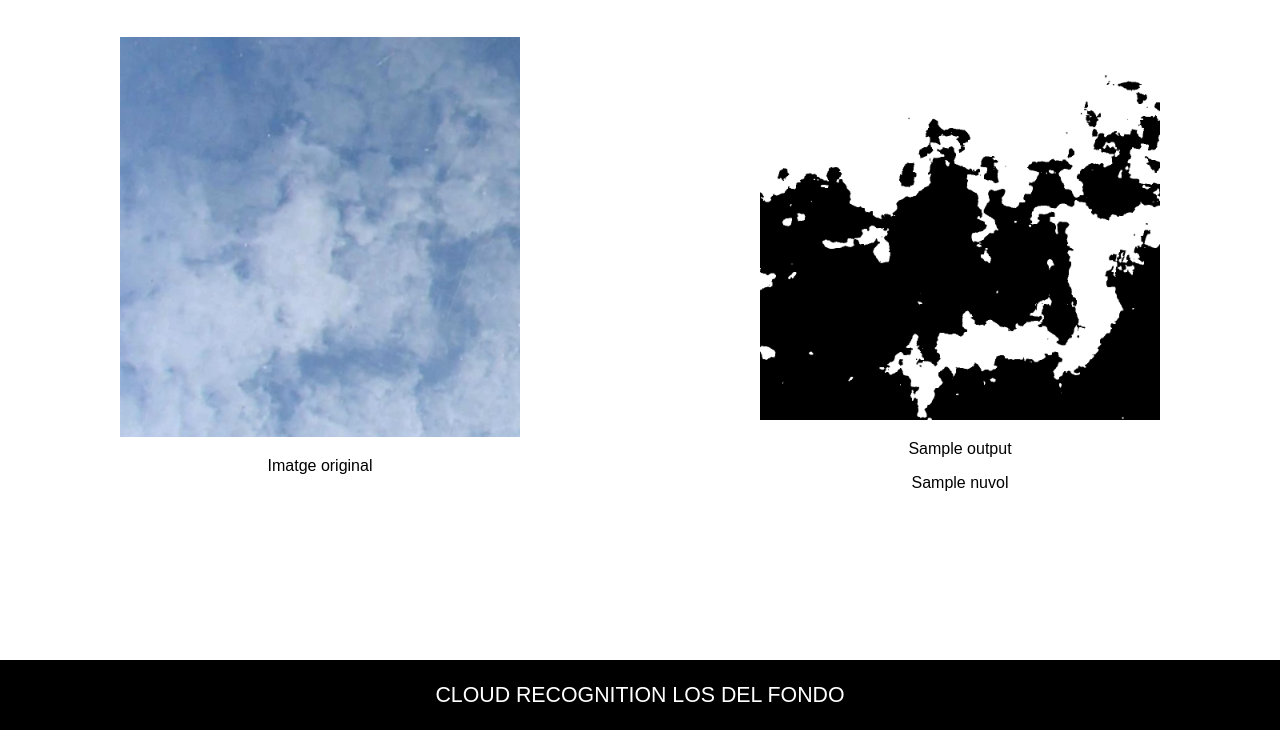
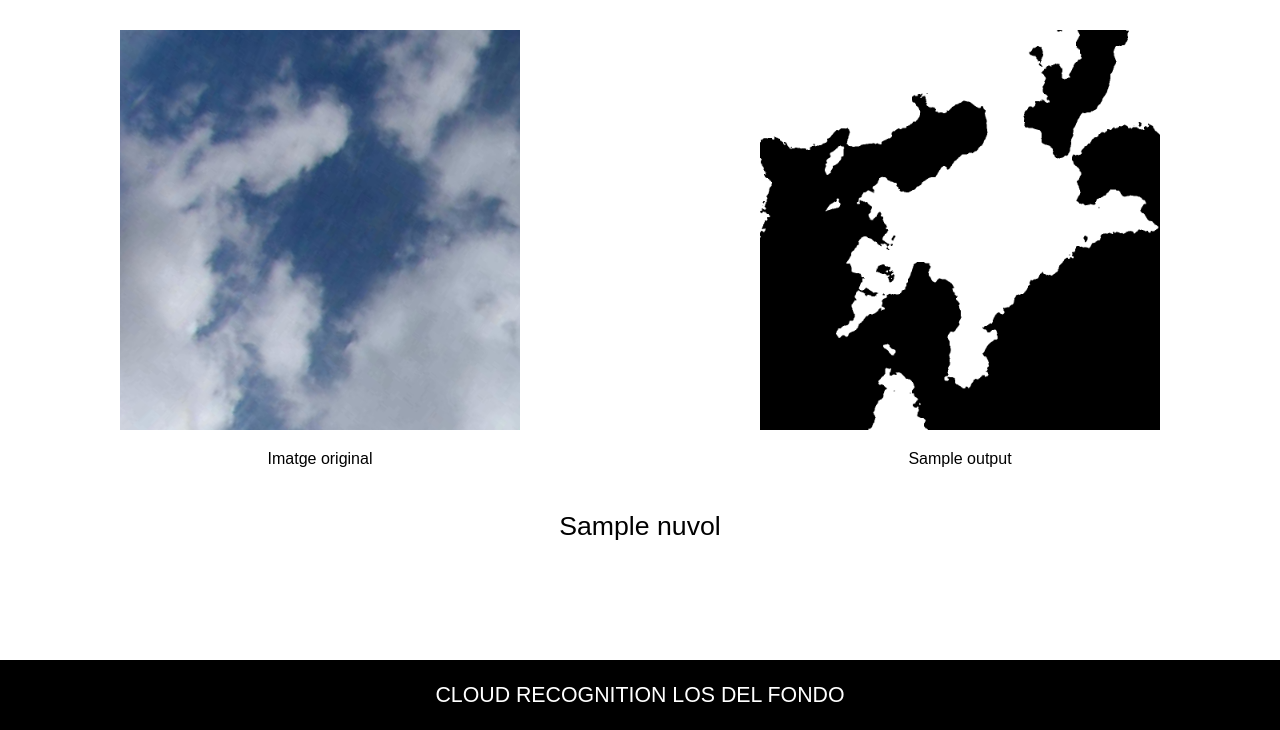
Before and after one commit to InesArrom/Cloud-Recognition, a Flask app: template templates/upload.html in a window 1280 px wide. Shown: the part 70-800 px from the top of the page. Run offline with Flask 2, Linux system fonts and the light colour scheme; the template is opened without the code that fills it: most values are stand-ins (such as "Sample title", 1, 10 or a date in 2020).

Commit message:
Pero yo voy a mi pa que hoy tú me la suelte

```diff
--- a/app.py
+++ b/app.py
@@ -6,6 +6,7 @@ import numpy as np
 import pandas as pd
 import cv2
 import math
+from time import sleep
 
 
 extensions = set(['png', 'jpg', 'JPG', 'PNG'])
--- a/static/style.css
+++ b/static/style.css
@@ -128,15 +128,22 @@ form button:active {
 }
 
 .imatges {
-  margin-bottom: 100px;
+  margin-bottom: 20px;
   display: flex;
   align-items: center;
   justify-content: space-around;
   text-align: center;
-  margin-top: 20px;
+  margin-top: 30px;
 }
 
 img {
   width: 400px;
   height: 400px;
 }
+
+.textAbaix {
+  width: 100%;
+  text-align: center;
+  margin-bottom: 20px;
+  font-size: 20pt;
+}
--- a/templates/index.html
+++ b/templates/index.html
@@ -19,9 +19,9 @@
     </div>
     <form action="/upload" method="POST" enctype="multipart/form-data" id="formulari">
         <label for="x" class="labels">Introdueix la coordenada X</label>
-        <input type="number" name="x" class="inputs" id="x" min="0" max="1000" required>
+        <input type="number" name="x" class="inputs" id="x" min="0" max="999" required>
         <label for="y" class="labels">Introdueix la coordenada Y</label>
-        <input type="number" name="y" class="inputs" min="0" max="1000" id="y" required>
+        <input type="number" name="y" class="inputs" min="0" max="999" id="y" required>
         <input type="file" id="fileIn" name="archivo" required>
         <p>Arrosega una imatge o clicka aqui.</p>
         <button type="submit" id="botoEnviar">Enviar</button>
--- a/templates/upload.html
+++ b/templates/upload.html
@@ -25,8 +25,10 @@
         <div>
             <img src="../static/nuvol_blanc_negre.png">
             <p>{{output}}</p>
-            <p>{{nuvol}}</p>
         </div>
+    </div>
+    <div class="textAbaix">
+        <p>{{nuvol}}</p>
     </div>
     <footer id="footer">
         <p>CLOUD RECOGNITION LOS DEL FONDO</p>
```
Also changed, not shown: static/nuvol.png, static/nuvol_blanc_negre.png.
